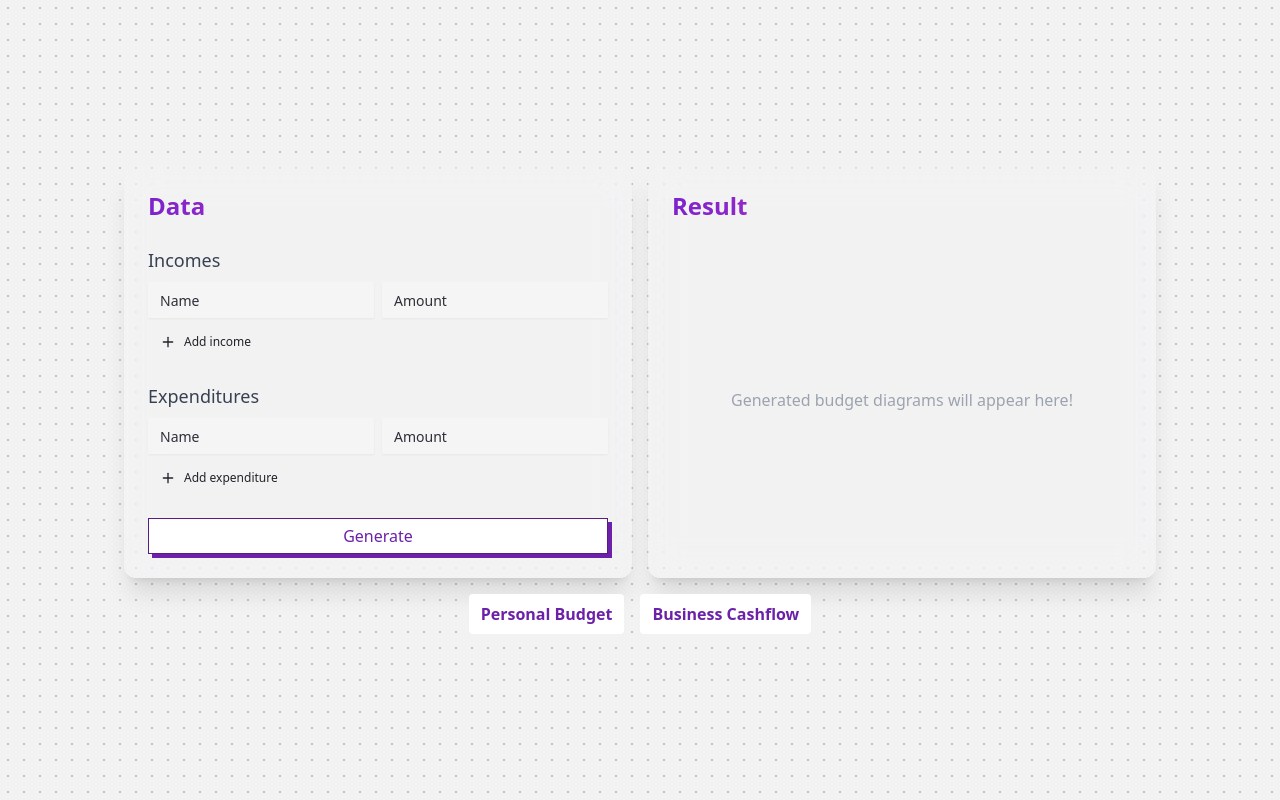
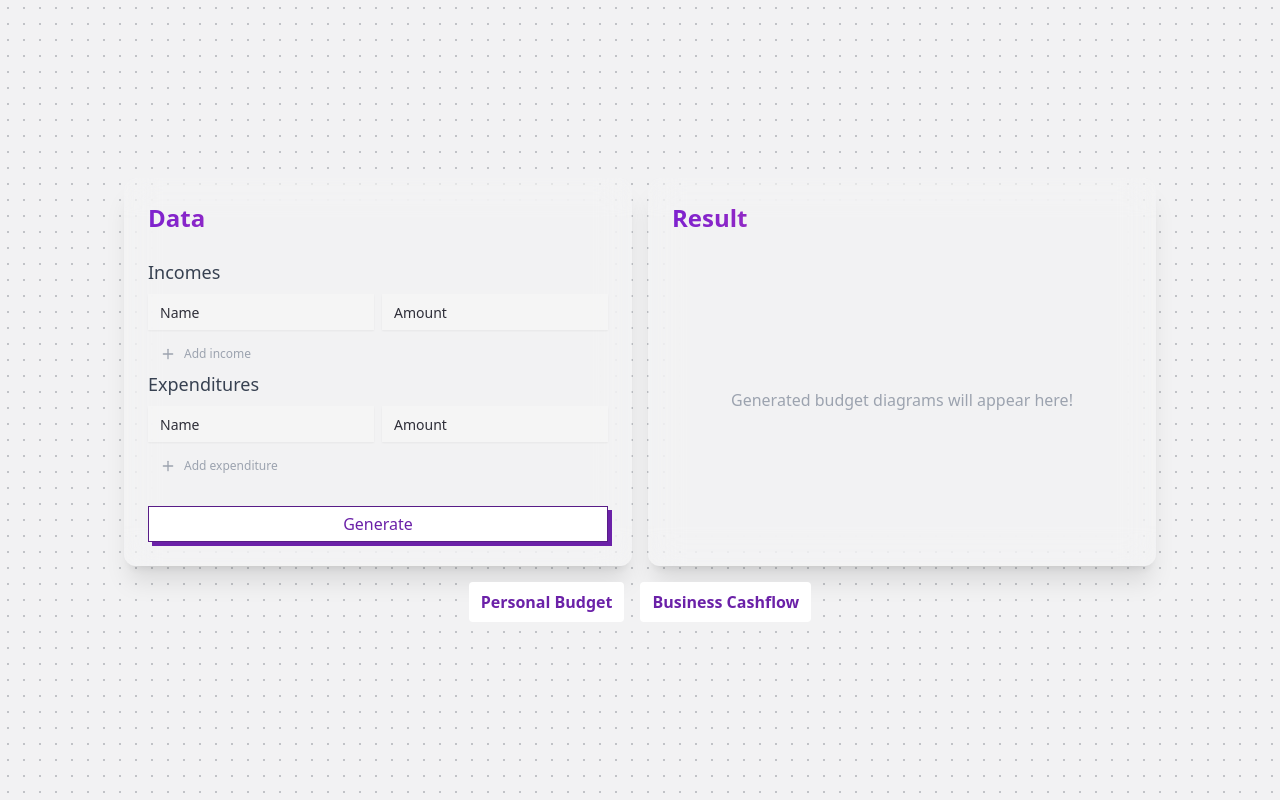
Before and after one commit to mding022/sankeyfrontend, a Next.js app: page / in a window 1280 px wide. Built offline with nearby package versions, Linux system fonts and the light colour scheme.

Commit message:
Change colors

```diff
--- a/components/budget.tsx
+++ b/components/budget.tsx
@@ -169,8 +169,8 @@ export default function Budget() {
           )}
         </div>
       ))}
-      <Button type="button" variant="ghost" size="sm" onClick={() => addField(type)} className="hover:bg-gray-300 hover:bg-opacity-5 hover:text-purple-900">
-        <PlusIcon className="h-4 w-4 mr-2" /> Add {type=='costofrevenue'?'cost of revenue':type}
+      <Button type="button" variant="ghost" size="sm" onClick={() => addField(type)} className="text-gray-400 hover:bg-gray-300 hover:bg-opacity-5 hover:text-purple-900">
+        <PlusIcon className="h-4 w-4 mr-2" /> Add {type == 'costofrevenue' ? 'cost of revenue' : type}
       </Button>
     </>
   )
@@ -200,6 +200,7 @@ export default function Budget() {
             <form onSubmit={handleSubmit} className="space-y-6">
               {sankeyType === 'personal' ? (
                 <>
+                  <div className="animate-fade-in">
                     <div>
                       <h3 className="text-lg font-medium mb-2 text-gray-700">Incomes</h3>
                       {renderFields('income', incomes)}
@@ -208,9 +209,11 @@ export default function Budget() {
                       <h3 className="text-lg font-medium mb-2 text-gray-700">Expenditures</h3>
                       {renderFields('expenditure', expenditures)}
                     </div>
+                  </div>
                 </>
               ) : sankeyType === 'business' ? (
                 <>
+                  <div className="animate-fade-in">
                     <div>
                       <h3 className="text-lg font-medium mb-2 text-gray-700">Revenue</h3>
                       {renderFields('revenue', revenue)}
@@ -226,6 +229,7 @@ export default function Budget() {
                     <div>
                       <h3 className="text-lg font-medium mb-2 text-gray-700">Taxes</h3>
                       {renderFields('taxes', taxes)}
+                    </div>
                   </div>
                 </>
               ) : sankeyType === 'company' ? (
```
Lines whose indentation alone changed are shown as unchanged.
